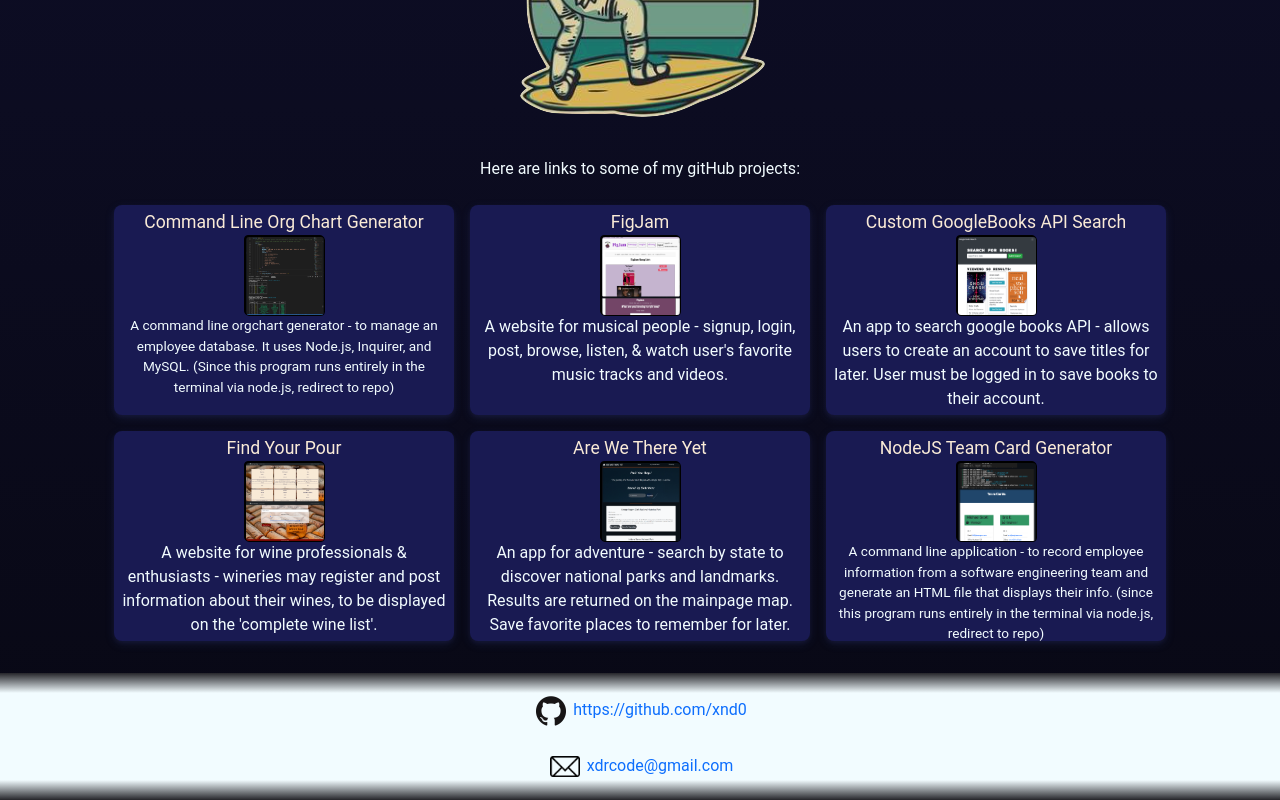
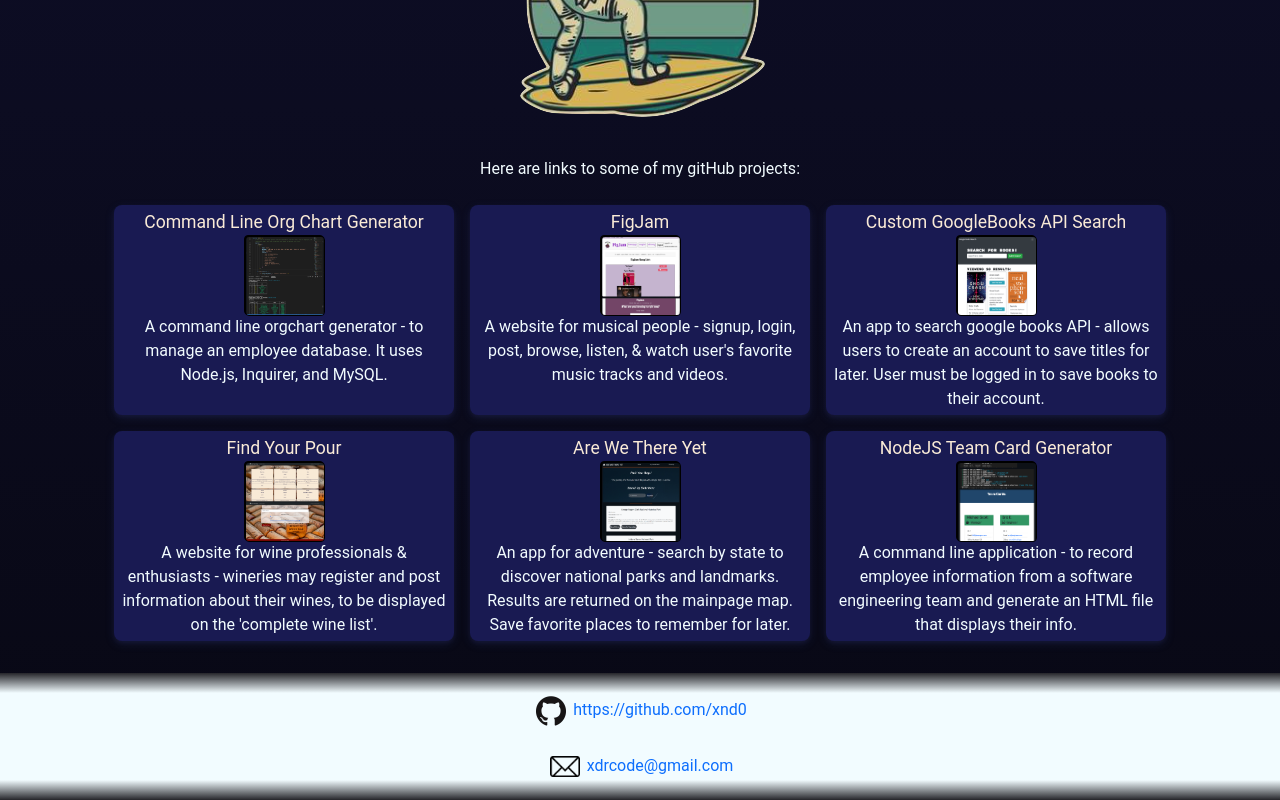
Before and after one commit to xnd0/portfolio-2022, a React (Create React App) app: page / in a window 1280 px wide. Shown: the part 424-1224 px from the top of the page. Built offline with nearby package versions, Linux system fonts and the light colour scheme.

Commit message:
updated some links + text sizing

```diff
--- a/src/components/pages/Home.js
+++ b/src/components/pages/Home.js
@@ -24,18 +24,21 @@ export default function Home() {
       <a href="https://github.com/xnd0/CmdLine_OrgChart_12.1">
         <section class="app-card">
           <div class="app-title"> Command Line Org Chart Generator </div>
+
           <section>
             <div class="app-img app-card-content">
             <img src={orgchart} alt="orgchart generator screenshot" class="app-img"/>
             </div>
-            <p class="light-text smaller-text">
-            A command line orgchart generator - to manage an employee database. It uses Node.js, Inquirer, and MySQL. (Since this program runs entirely in the terminal via node.js, redirect to repo)
+            <p class="light-text">
+            A command line orgchart generator - to manage an employee database. It uses Node.js, Inquirer, and MySQL.
             </p>
+
           </section>
         </section>
         </a>
 
-        <a href="https://supermarche-fromage-49994.herokuapp.com/">
+        {/* <a href="https://supermarche-fromage-49994.herokuapp.com/"> */}
+        <a href="https://github.com/xnd0/FigJam">
         <section class="app-card">
           <div class="app-title"> FigJam </div>
           <section>
@@ -49,6 +52,7 @@ export default function Home() {
         </section>
         </a>
 
+        {/* <a href="https://vast-headland-20181.herokuapp.com/"> */}
         <a href="https://vast-headland-20181.herokuapp.com/">
         <section class="app-card">
           <div class="app-title"> Custom GoogleBooks API Search </div>
@@ -77,7 +81,8 @@ export default function Home() {
         </section>
         </a>
 
-        <a href="https://xnd0.github.io/Are_We_There_Yet_Adventure_App/">
+        {/* <a href="https://xnd0.github.io/Are_We_There_Yet_Adventure_App/"> */}
+        <a href="https://github.com/xnd0/Are_We_There_Yet_Adventure_App">
         <section class="app-card">
           <div class="app-title"> Are We There Yet </div>
           <section>
@@ -98,8 +103,8 @@ export default function Home() {
             <div class="app-img app-card-content">
             <img src={tcg} alt="team card generator screenshot" class="app-img"/>
             </div>
-            <p class="light-text smaller-text">
-            A command line application - to record employee information from a software engineering team and generate an HTML file that displays their info. (since this program runs entirely in the terminal via node.js, redirect to repo)
+            <p class="light-text">
+            A command line application - to record employee information from a software engineering team and generate an HTML file that displays their info.
             </p>
           </section>
         </section>
```
